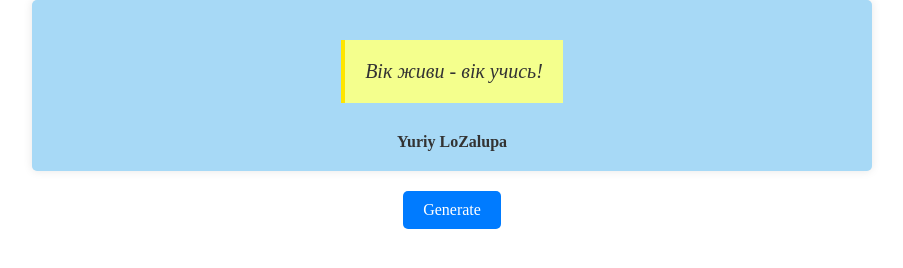
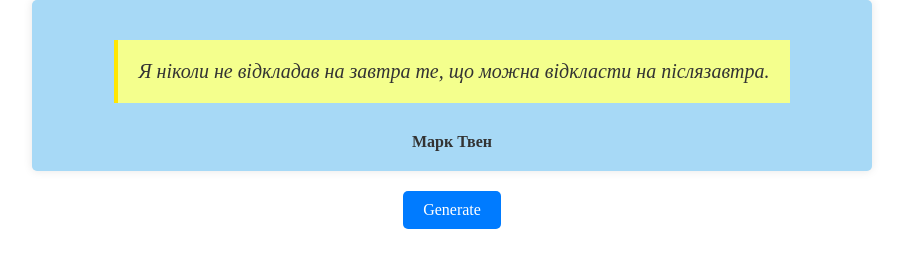
Before and after one commit to murCATolog/random-quotes, a plain HTML site: page index.html in a window 1280 px wide. Shown: the whole page, without its empty margins (188-1091 px from the left). Drawn offline with Linux system fonts and the light colour scheme.

Commit message:
Update some JS code.

```diff
--- a/index.html
+++ b/index.html
@@ -9,10 +9,10 @@
 <body>
     <div class="main">
         <div class="qoute"></div>
-            <blockquote class="text">Вік живи - вік учись!</blockquote>
-            <div class="author">Yuriy LoZalupa</div>
+            <blockquote class="quote" id="quote">Вік живи - вік учись!</blockquote>
+            <div class="author" id="author">Yuriy LoZalupa</div>
         </div>
-        <div class="button">Generate</div>
+        <div class="button" in="button">Generate</div>
     </div>
     <script src="./main.js"></script>
 </body>
--- a/main.js
+++ b/main.js
@@ -1,13 +1,20 @@
-async function loadQuotes(){
+//дана функція повертає обʼєкт проміс
+const loadData = async () => {
     try {
         // надсилаємо http запит на сервер за допомогою fetch
         // await чекаємо поки запит завершиться
         const response = await fetch('http://127.0.0.1:5500/quotes.json');
         // чекає і отримуємо дані і перетворюємо їх в json
-        const quotes = await response.json();
-        // функція рандомайзер
-        const getRandomQuote = () => Math.floor(Math.random() * quotes.length);
-        console.log(quotes[getRandomQuote()]);
+        const data = await response.json();
+        const addData = (selector) => {
+            const element = document.querySelector('.' + selector);
+            return element.textContent = data[0][selector];
+        };
+
+        if (data) {
+            addData('quote');
+            addData('author');
+        };
     }
     // ловимо помилку
     catch (error) {
@@ -15,4 +22,8 @@ async function loadQuotes(){
     }
 }
 
-loadQuotes();
+loadData();
+
+// // функція рандомайзер
+// const getRandomQuote = () => Math.floor(Math.random() * quotes.length);
+// console.log(quotes[getRandomQuote()]);
--- a/style.css
+++ b/style.css
@@ -19,7 +19,7 @@ body {
     align-items: center;
 }
 
-.text {
+.quote {
     font-size: 20px;
     color: #333;
     text-align: center;
```
